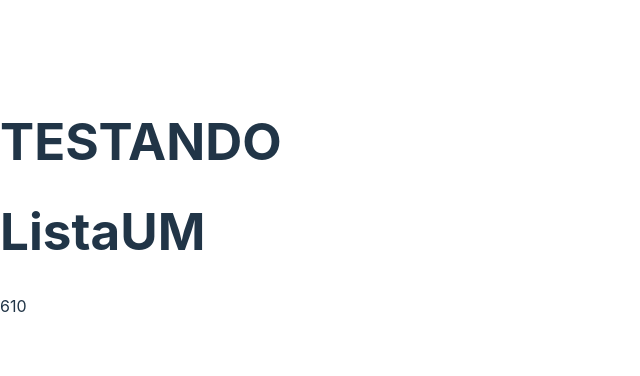
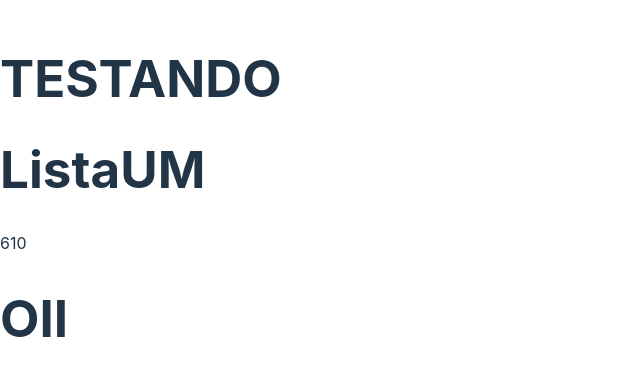
Before and after one commit to Allisson100/stash, a React (Vite) app: page / in a window 1280 px wide. Shown: the part 202-578 px from the top of the page, without its empty margins (0-640 px from the left). Built offline with nearby package versions, Linux system fonts and the light colour scheme.

Commit message:
Testando

```diff
--- a/src/App.jsx
+++ b/src/App.jsx
@@ -5,6 +5,7 @@ function App() {
     <div>
       <h1>TESTANDO</h1>
       <ListaUm />
+      <h1>OII</h1>
     </div>
   );
 }
```
